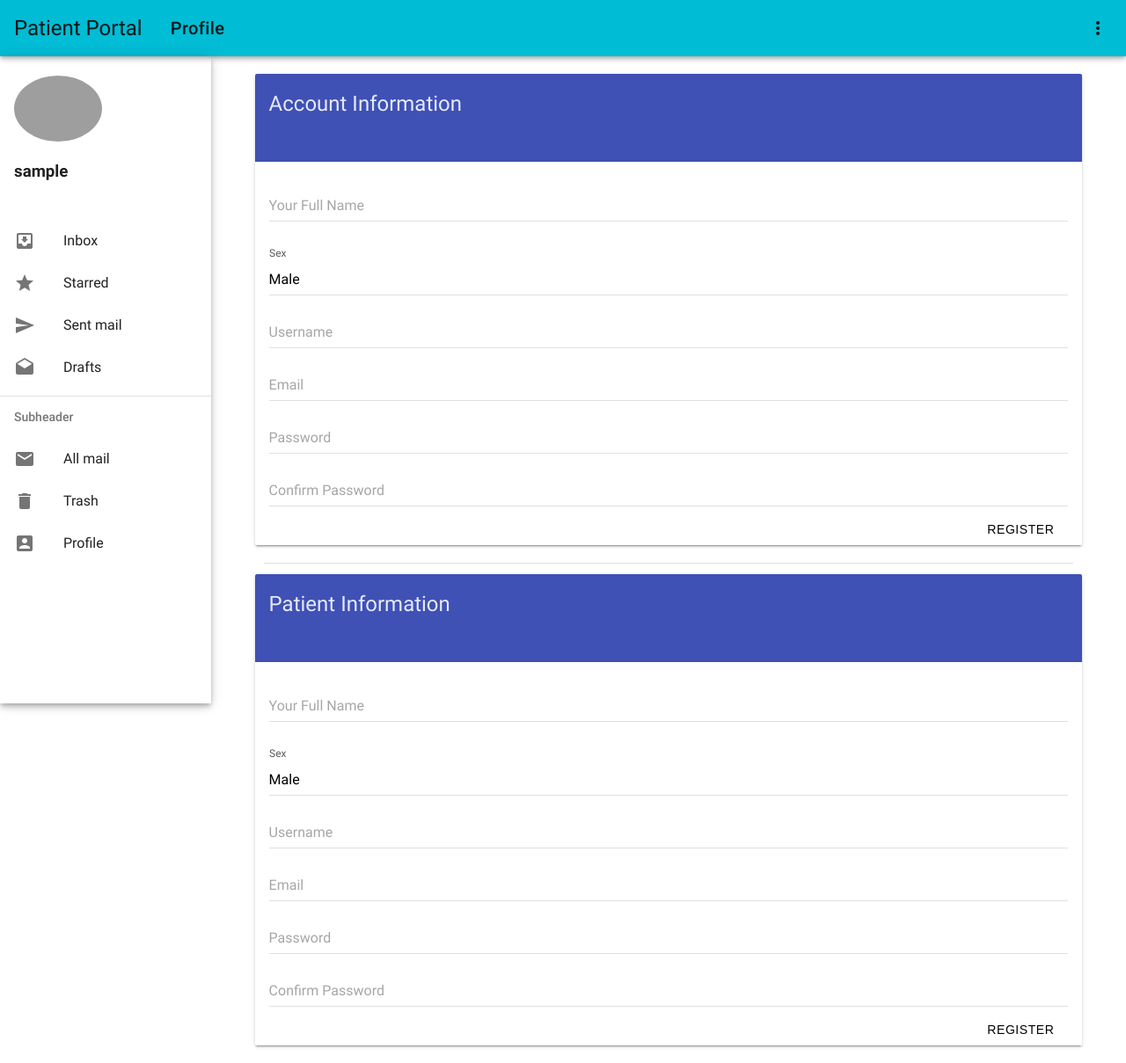
After one commit to fahimshahrierrasel/SimpleOnlineDiagnosticCenter, a PHP site: page /patient_portal/patient_profile.php in a window 1280 px wide. The commit adds this page. Shown: the whole page at 88% size. Run offline with PHP 8.4, Linux system fonts and the light colour scheme; the visitor is signed in with stand-in values (Sample User, id 1); grey boxes are pictures that could not be loaded.

Commit message:
Patient  Authentication Implemented

```diff
--- /dev/null
+++ b/includes/auth_functions.php
@@ -0,0 +1,37 @@
+<?php
+/**
+ * Created by PhpStorm.
+ * User: fahim
+ * Date: 7/23/17
+ * Time: 6:24 PM
+ */
+
+
+function createUserSession($user){
+    session_start();
+    session_regenerate_id();
+
+    $_SESSION['user_id'] = $user[0];
+    $_SESSION['username'] = $user[1];
+    $_SESSION['last_login'] = time();
+    return true;
+}
+
+
+function removeUserSession(){
+    session_start();
+    unset($_SESSION['user_id']);
+    unset($_SESSION['username']);
+    unset($_SESSION['last_login']);
+    session_unset();
+    session_destroy();
+    return true;
+}
+
+function isLoggedIn() {
+    return isset($_SESSION['user_id']);
+}
+
+
+
+?>
--- a/includes/new_patient.php
+++ b/includes/new_patient.php
@@ -6,7 +6,7 @@
  * Time: 7:53 PM
  */
 
-include "functions.php";
+include "dbFunctions.php";
 
 $user['fname'] = $_POST['fname'];
 $user['sex'] = $_POST['sex'];
--- a/includes/portal_components/header.php
+++ b/includes/portal_components/header.php
@@ -31,22 +31,9 @@
             </li>
             <li class="mdui-divider"></li>
             <li class="mdui-menu-item">
-                <a href="javascript:;" class="mdui-ripple">Sign out</a>
+                <a href="/includes/logout.php" class="mdui-ripple">Sign out</a>
             </li>
         </ul>
     </div>
 
 </div>
-
-<div class="mdui-drawer mdui-shadow-5" id="drawer">
-    <ul class="mdui-list">
-        <li class="mdui-list-item">
-
-            <div class="mdui-list-item-content" style="min-height: 150px;">
-                <div>
-                    <img class="circular--square" style="width: 100px;" src="../../images/avatar.png" alt="" />
-                    <br>
-                    <h3 class="mdui-float-left">Username</h3>
-                </div>
-            </div>
-        </li>
--- a/patient_portal/dashboard.php
+++ b/patient_portal/dashboard.php
@@ -1,6 +1,7 @@
 <?php
-include("patient_drawer.php");
+include ("patient_drawer.php");
 $title="Patient Portal";
+
 ?>
 
 <p>test</p>
--- a/patient_portal/patient_drawer.php
+++ b/patient_portal/patient_drawer.php
@@ -1,5 +1,29 @@
-<?php include("../includes/portal_components/header.php"); ?>
+<?php
+include ("../includes/auth_functions.php");
 
+session_start();
+
+if(!isset($_SESSION['user_id'])) {
+    header("Location: /patient_portal/patient_login.php");
+    exit();
+} else {}
+
+include("../includes/portal_components/header.php");
+
+?>
+
+<div class="mdui-drawer mdui-shadow-5" id="drawer">
+    <ul class="mdui-list">
+        <li class="mdui-list-item">
+
+            <div class="mdui-list-item-content" style="min-height: 150px;">
+                <div>
+                    <img class="circular--square" style="width: 100px;" src="null" alt="Image not found" onerror="this.onerror=null;this.src='../images/avatar.png';" />
+                    <br>
+                    <h3 class="mdui-float-left"><?php echo $_SESSION['username'] ?></h3>
+                </div>
+            </div>
+        </li>
         <li class="mdui-list-item mdui-ripple"><i class="mdui-list-item-icon mdui-icon material-icons">move_to_inbox</i>
 
             <div class="mdui-list-item-content">Inbox</div>
@@ -25,9 +49,8 @@
 
             <div class="mdui-list-item-content">Trash</div>
         </li>
-        <li class="mdui-list-item mdui-ripple"><i class="mdui-list-item-icon mdui-icon material-icons">error</i>
-
-            <div class="mdui-list-item-content">Spam</div>
+        <li class="mdui-list-item mdui-ripple"><i class="mdui-list-item-icon mdui-icon material-icons">account_box</i>
+            <div class="mdui-list-item-content" onclick="window.location.href='./patient_profile.php'">Profile</div>
         </li>
     </ul>
 </div>
--- /dev/null
+++ b/patient_portal/patient_profile.php
@@ -0,0 +1,87 @@
+<?php
+include ("patient_drawer.php");
+$title="Patient Portal";
+?>
+
+<div style="margin-top: 20px; margin-bottom: 20px">
+    <div class="mdui-card login-card" id="register_card">
+        <div class="mdui-card-header mdui-color-indigo" style="height: 100px;">
+            <div class="mdui-card-primary-title">Account Information</div>
+        </div>
+
+        <div class="mdui-card-content">
+            <form method="post" action="#" id="user_form">
+                <div class="mdui-textfield">
+                    <input class="mdui-textfield-input" type="text" name="fname" data-validation="custom" data-validation-regexp="^[a-zA-Z]+(([',. -][a-zA-Z ])?[a-zA-Z]*)*$" data-validation-error-msg="Enter your full name!" placeholder="Your Full Name" />
+                </div>
+                <div class="mdui-textfield mdui-textfield-floating-label">
+                    <label class="mdui-textfield-label">Sex</label>
+                    <select class="mdui-textfield-input" name="sex">
+                        <option value="Male">Male</option>
+                        <option value="Female">Female</option>
+                    </select>
+                </div>
+                <div class="mdui-textfield">
+                    <input class="mdui-textfield-input" type="text" name="username" data-validation="custom" data-validation-regexp="^[a-zA-Z0-9]+(?:[_ -]?[a-zA-Z0-9])*$" data-validation-error-msg="Enter your username!" placeholder="Username" />
+                </div>
+                <div class="mdui-textfield">
+                    <input class="mdui-textfield-input" type="email" name="email" data-validation="email" data-validation-error-msg="Enter your email correctly!" placeholder="Email" />
+                </div>
+
+                <div class="mdui-textfield">
+                    <input class="mdui-textfield-input" type="password" data-validation="length" data-validation-length="min8" data-validation-error-msg="Minimum 8 characters!" name="rpassword" placeholder="Password" />
+                </div>
+                <div class="mdui-textfield">
+                    <input class="mdui-textfield-input" type="password" data-validation="confirmation" data-validation-confirm="rpassword" data-validation-error-msg="Password did not match!" name="confirm_password" placeholder="Confirm Password" />
+                </div>
+                <button class="mdui-btn mdui-ripple mdui-float-right login-register-button" type="submit" id="register_submit" name="submit">Register</button>
+            </form>
+        </div>
+    </div>
+        <div class="mdui-typo" style="margin: 10px">
+            <hr/>
+        </div>
+        <div class="mdui-card login-card" id="register_card">
+            <div class="mdui-card-header mdui-color-indigo" style="height: 100px;">
+                <div class="mdui-card-primary-title">Patient Information</div>
+            </div>
+
+            <div class="mdui-card-content">
+                <form method="post" action="#" id="Patient_form">
+                    <div class="mdui-textfield">
+                        <input class="mdui-textfield-input" type="text" name="fname" data-validation="custom" data-validation-regexp="^[a-zA-Z]+(([',. -][a-zA-Z ])?[a-zA-Z]*)*$" data-validation-error-msg="Enter your full name!" placeholder="Your Full Name" />
+                    </div>
+                    <div class="mdui-textfield mdui-textfield-floating-label">
+                        <label class="mdui-textfield-label">Sex</label>
+                        <select class="mdui-textfield-input" name="sex">
+                            <option value="Male">Male</option>
+                            <option value="Female">Female</option>
+                        </select>
+                    </div>
+                    <div class="mdui-textfield">
+                        <input class="mdui-textfield-input" type="text" name="username" data-validation="custom" data-validation-regexp="^[a-zA-Z0-9]+(?:[_ -]?[a-zA-Z0-9])*$" data-validation-error-msg="Enter your username!" placeholder="Username" />
+                    </div>
+                    <div class="mdui-textfield">
+                        <input class="mdui-textfield-input" type="email" name="email" data-validation="email" data-validation-error-msg="Enter your email correctly!" placeholder="Email" />
+                    </div>
+
+                    <div class="mdui-textfield">
+                        <input class="mdui-textfield-input" type="password" data-validation="length" data-validation-length="min8" data-validation-error-msg="Minimum 8 characters!" name="rpassword" placeholder="Password" />
+                    </div>
+                    <div class="mdui-textfield">
+                        <input class="mdui-textfield-input" type="password" data-validation="confirmation" data-validation-confirm="rpassword" data-validation-error-msg="Password did not match!" name="confirm_password" placeholder="Confirm Password" />
+                    </div>
+                    <button class="mdui-btn mdui-ripple mdui-float-right login-register-button" type="submit" id="register_submit" name="submit">Register</button>
+                </form>
+            </div>
+        </div>
+</div>
+
+
+
+<script type="text/javascript">
+    document.title = "<?=$title;?>";
+    $('#dashboard_title').text("<?=$title;?>");
+    $('#dashboard_file').text("Profile");
+</script>
+<?php include("../includes/portal_components/footer.php");?>
```
Also changed, not shown: admin_panel/admin_drawer.php (+11 -0 lines), doctor_portal/doctor_drawer.php (+11 -0 lines), includes/dbFunctions.php (renamed from includes/functions.php, +0 -7 lines), includes/logout.php (added, +14 -0 lines), includes/patient_auth.php (+9 -5 lines), pathologist_portal/pathologist_drawer.php (+11 -0 lines).
